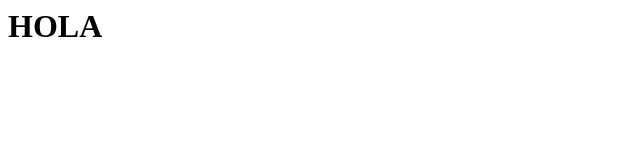
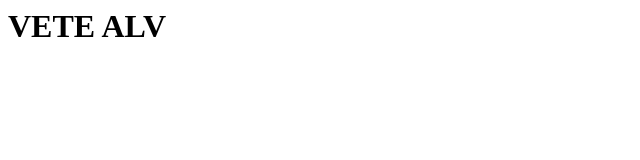
Before and after one commit to josephamadoor/Rutik-, a plain HTML site: page index.html in a window 1280 px wide. Shown: the whole page, without its empty margins (0-640 px from the left). Drawn offline with Linux system fonts and the light colour scheme.

Commit message:
Permitir

```diff
--- a/index.html
+++ b/index.html
@@ -1 +1 @@
-<h1>HOLA</h1>
+<h1>VETE ALV</h1>
```
